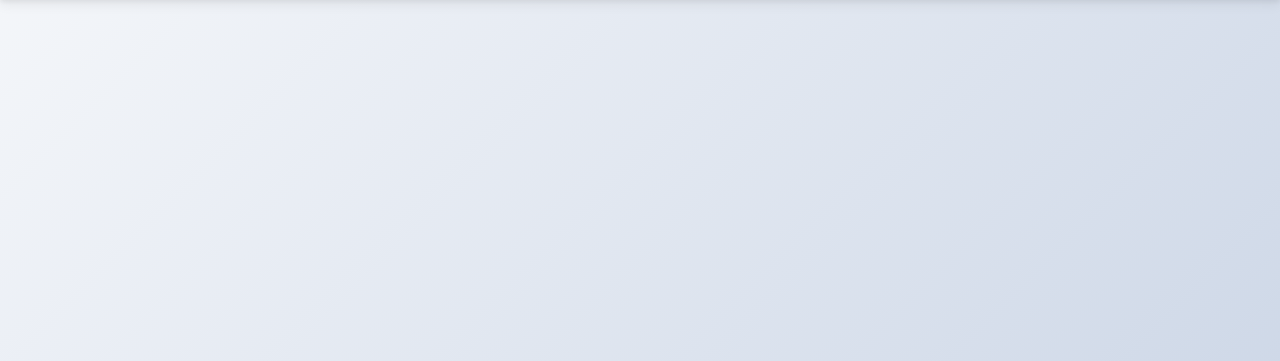
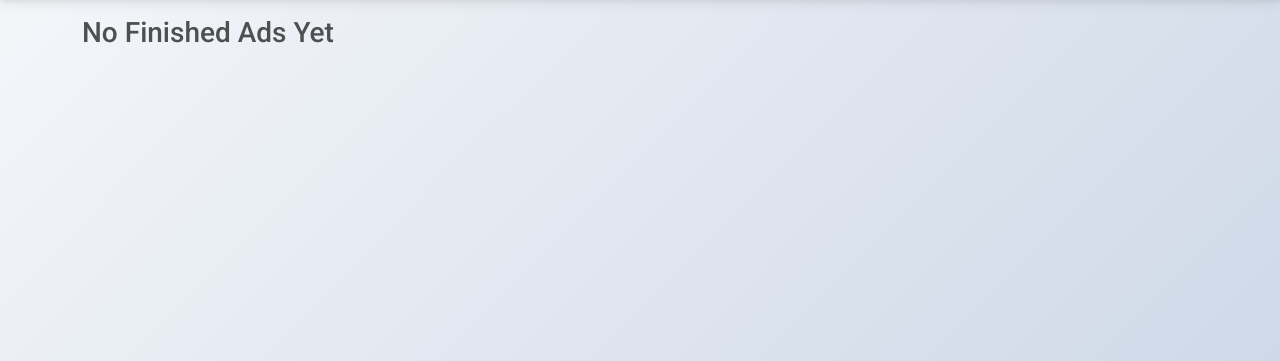
Before and after one commit to MeherajUlMahmmud/EasyAd, a Django app: page /ad/customer/finished-ads/ in a window 1280 px wide. Shown: the part 59-420 px from the top of the page. Run offline with Django 3.2, Linux system fonts and the light colour scheme; the visitor is signed in with stand-in values (Sample User, id 1); some libraries are stand-ins or nearby versions.

Commit message:
Update finished-ads.html

```diff
--- a/templates/user_control/customer/finished-ads.html
+++ b/templates/user_control/customer/finished-ads.html
@@ -8,6 +8,9 @@
 {% block content %}
 <div class="container">
     <div class="row">
+        {% if not finished_ads %}
+        <h3 class="mt-3">No Finished Ads Yet</h3>
+        {% else %}
         {% for order_item in finished_ads %}
         <div class="col mt-4">
             <div class="card" style="width: 18rem;">
@@ -29,6 +32,7 @@
             </div>
         </div>
         {% endfor%}
+        {% endif %}
     </div>
 </div>
 
```
